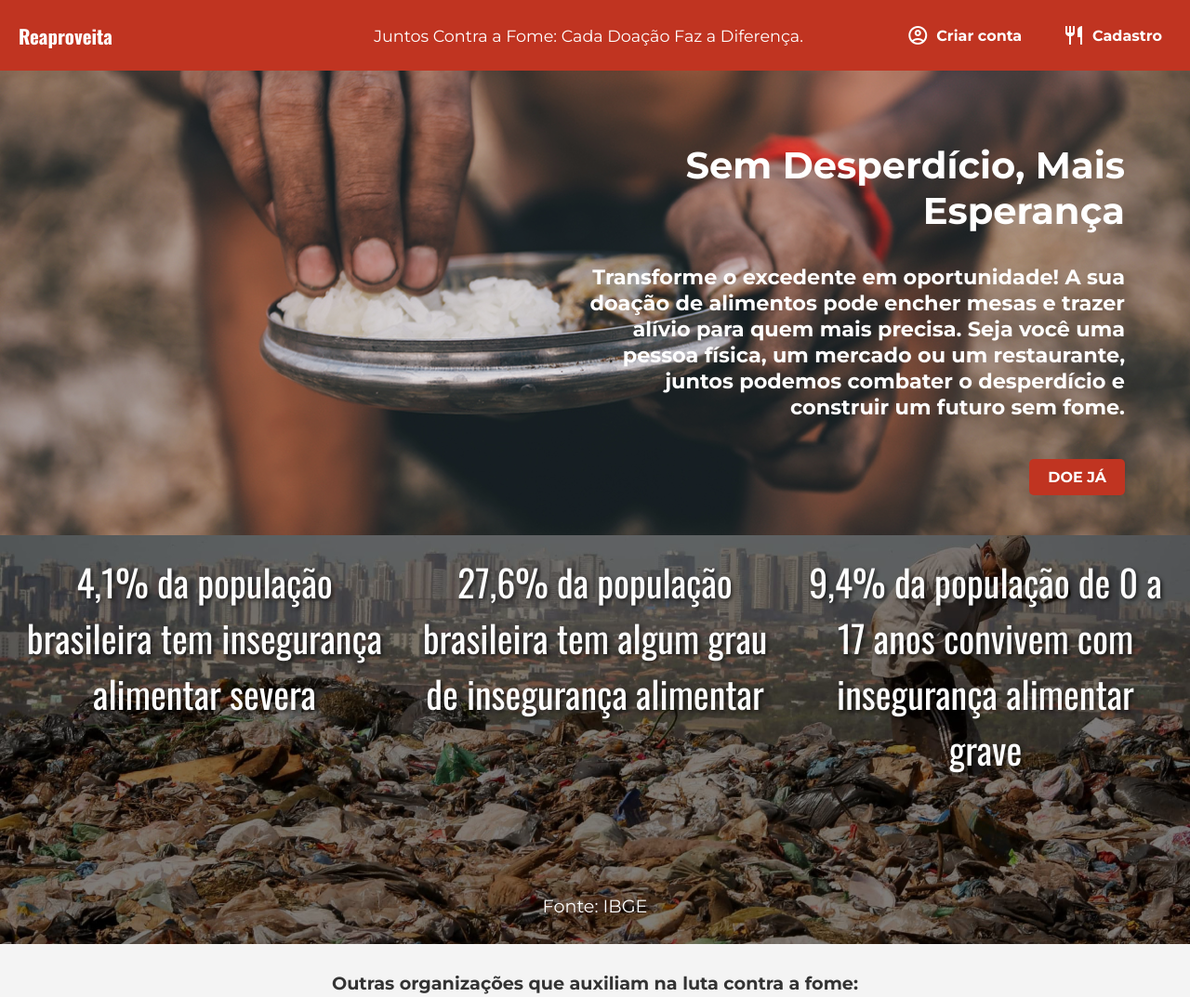
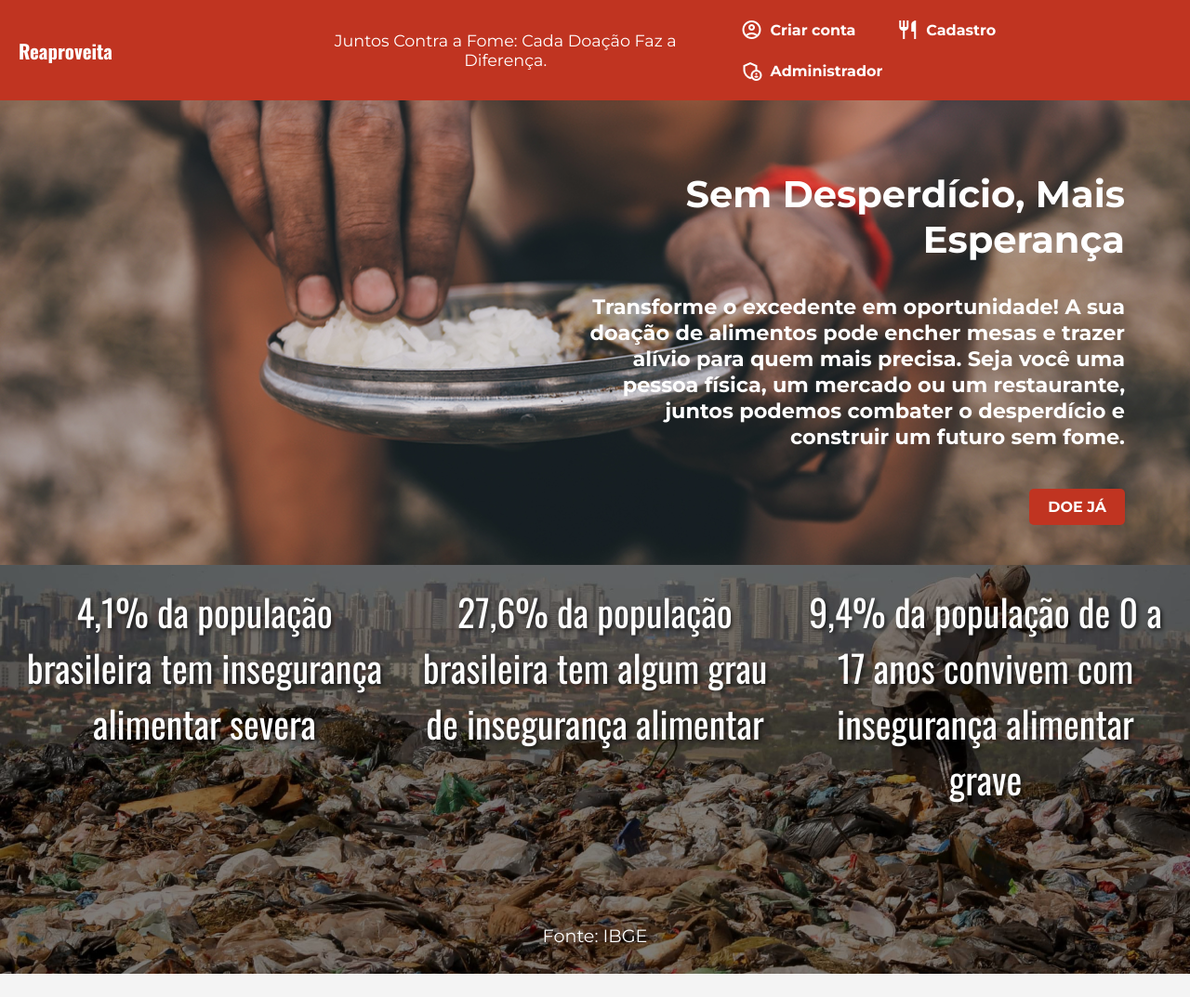
Before and after one commit to pamms2/Projeto-Desenvolvimento-Web-Front-End, a plain HTML site: page index.html in a window 1280 px wide. Shown: the top 1073 px of the page at 93% size. Drawn offline with nearby package versions, Linux system fonts and the light colour scheme.

Commit message:
Update index.html
Update index + admin.html

```diff
--- a/index.html
+++ b/index.html
@@ -23,6 +23,9 @@
             </a>
             <a href="cadastro.html">
                 <i class="material-icons-outlined">restaurant</i> Cadastro
+            </a>
+            <a href="admin.html">
+                <i class="material-icons-outlined">admin_panel_settings</i> Administrador
             </a>
         </nav>
     </header>
```
